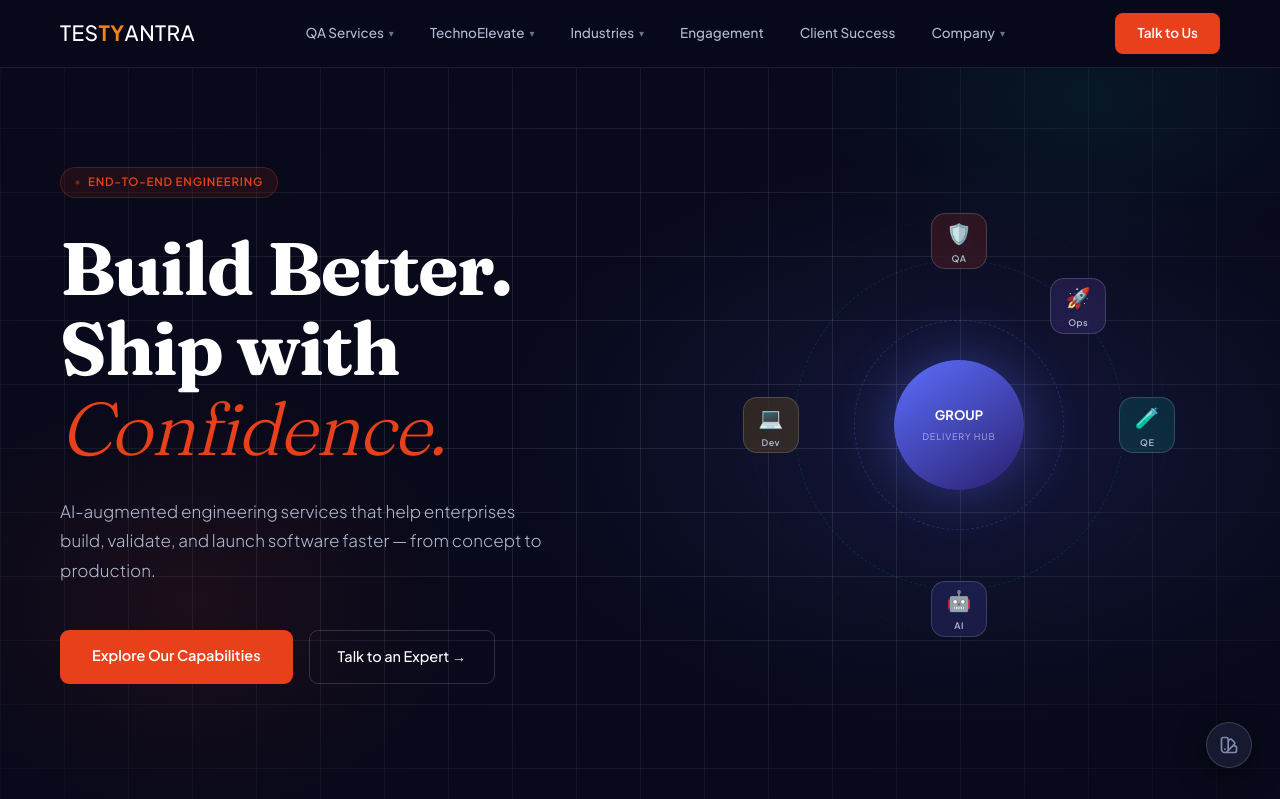
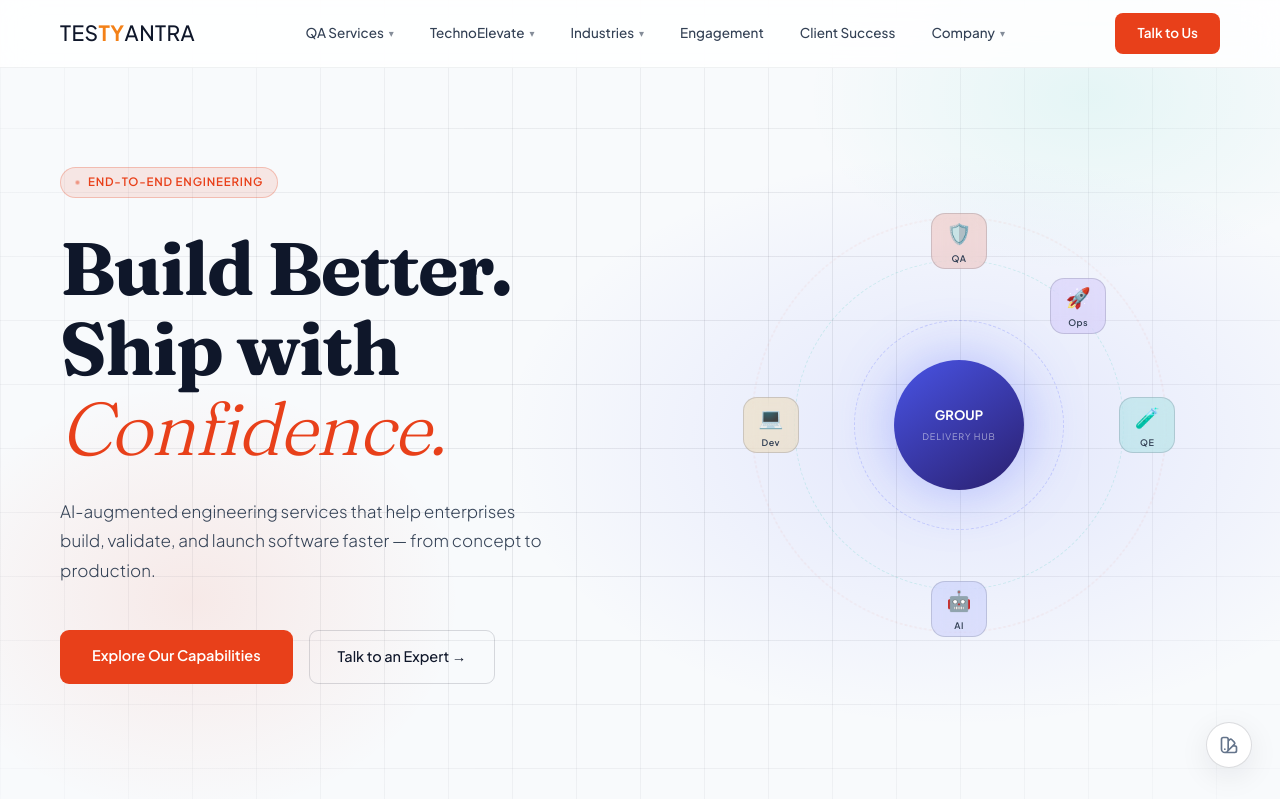
Before and after one commit to ps0056515/TestYantra_Website, a Next.js app: page / in a window 1280 px wide. Shown: the top 799 px of the page. Built offline with nearby package versions, Linux system fonts and the light colour scheme.

Commit message:
default theme to light

```diff
--- a/src/app/layout.tsx
+++ b/src/app/layout.tsx
@@ -32,13 +32,13 @@
   children: React.ReactNode;
 }>) {
   return (
-    <html lang="en" suppressHydrationWarning data-theme="midnight" className={`${jakarta.variable} ${fraunces.variable} h-full antialiased`}>
+    <html lang="en" suppressHydrationWarning data-theme="light" className={`${jakarta.variable} ${fraunces.variable} h-full antialiased`}>
       <head>
         <script
           dangerouslySetInnerHTML={{
             __html: `
               try {
-                const theme = localStorage.getItem('tyss-theme') || 'midnight';
+                const theme = localStorage.getItem('tyss-theme') || 'light';
                 document.documentElement.setAttribute('data-theme', theme);
               } catch (_) {}
             `,
--- a/src/components/v2/V2ClientEffects.tsx
+++ b/src/components/v2/V2ClientEffects.tsx
@@ -15,8 +15,8 @@
       }
     }
 
-    // Load saved theme or default to midnight
-    const savedTheme = localStorage.getItem("tyss-theme") || "midnight";
+    // Load saved theme or default to light
+    const savedTheme = localStorage.getItem("tyss-theme") || "light";
     root.setAttribute("data-theme", savedTheme);
 
     const dots = document.querySelectorAll(".theme-dot");
--- a/src/components/v2/V2ThemeSwitcher.tsx
+++ b/src/components/v2/V2ThemeSwitcher.tsx
@@ -9,12 +9,12 @@
       <div className="theme-menu">
         <span className="theme-label">Theme</span>
         <div className="theme-dots">
-          <div className="theme-dot td-midnight active" data-t="midnight" title="Midnight" />
-          <div className="theme-dot td-slate" data-t="slate" title="Slate" />
-          <div className="theme-dot td-forest" data-t="forest" title="Forest" />
-          <div className="theme-dot td-navy" data-t="navy" title="Navy" />
-          <div className="theme-dot td-charcoal" data-t="charcoal" title="Charcoal" />
-          <div className="theme-dot td-light" data-t="light" title="Light" />
+           <div className="theme-dot td-midnight" data-t="midnight" title="Midnight" />
+           <div className="theme-dot td-slate" data-t="slate" title="Slate" />
+           <div className="theme-dot td-forest" data-t="forest" title="Forest" />
+           <div className="theme-dot td-navy" data-t="navy" title="Navy" />
+           <div className="theme-dot td-charcoal" data-t="charcoal" title="Charcoal" />
+           <div className="theme-dot td-light active" data-t="light" title="Light" />
         </div>
       </div>
     </div>
```
